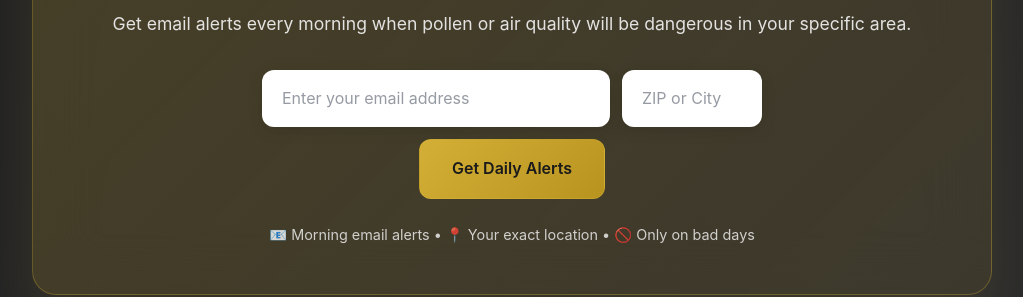
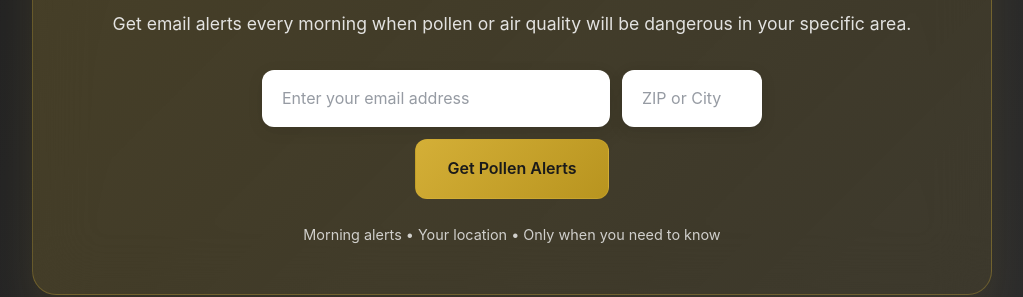
Before and after one commit to shwnhll/mypollenpal, a Next.js app: page / in a window 1280 px wide. Shown: the part 1910-2207 px from the top of the page, without its empty margins (128-1151 px from the left). Built offline with nearby package versions, Linux system fonts and the light colour scheme; no server answers.

Commit message:
Update page.tsx

```diff
--- a/app/page.tsx
+++ b/app/page.tsx
@@ -1676,12 +1676,19 @@ const updateForecast = (forecast: any[]) => {
   maxWidth: '500px',
   margin: '0 auto',
   display: 'flex',
+  flexDirection: 'column',  // Stack vertically on mobile
   gap: '0.75rem',
+  alignItems: 'center'      // Center all items
+}} className="email-signup-hero">
+
+  {/* Inputs container for desktop layout */}
+  <div style={{
+    display: 'flex',
+    gap: '0.75rem',
+    width: '100%',
     flexWrap: 'wrap',
-              justifyContent: 'center',
-              alignItems: 'end'
-            }} className="email-signup-hero">
-
+    justifyContent: 'center'
+  }}>
     <div style={{ flex: '1', minWidth: '250px' }}>
       <input
         type="email"
@@ -1722,6 +1729,9 @@ const updateForecast = (forecast: any[]) => {
         }}
       />
     </div>
+  </div>
+
+  {/* Button now separate and will center */}
   <button
     type="submit"
     disabled={emailSignup.isSubmitting}
@@ -1739,7 +1749,7 @@ const updateForecast = (forecast: any[]) => {
       whiteSpace: 'nowrap'
     }}
   >
-      {emailSignup.isSubmitting ? 'Subscribing...' : 'Get Daily Alerts'}
+    {emailSignup.isSubmitting ? 'Subscribing...' : 'Get Pollen Alerts'}
   </button>
 </div>
 </form>
@@ -1761,7 +1771,7 @@ const updateForecast = (forecast: any[]) => {
               fontSize: '0.9rem',
               opacity: 0.8
             }}>
-              📧 Morning email alerts • 📍 Your exact location • 🚫 Only on bad days
+              Morning alerts • Your location • Only when you need to know
             </div>
           </div>
         </div>
```
Lines whose indentation alone changed are shown as unchanged.
